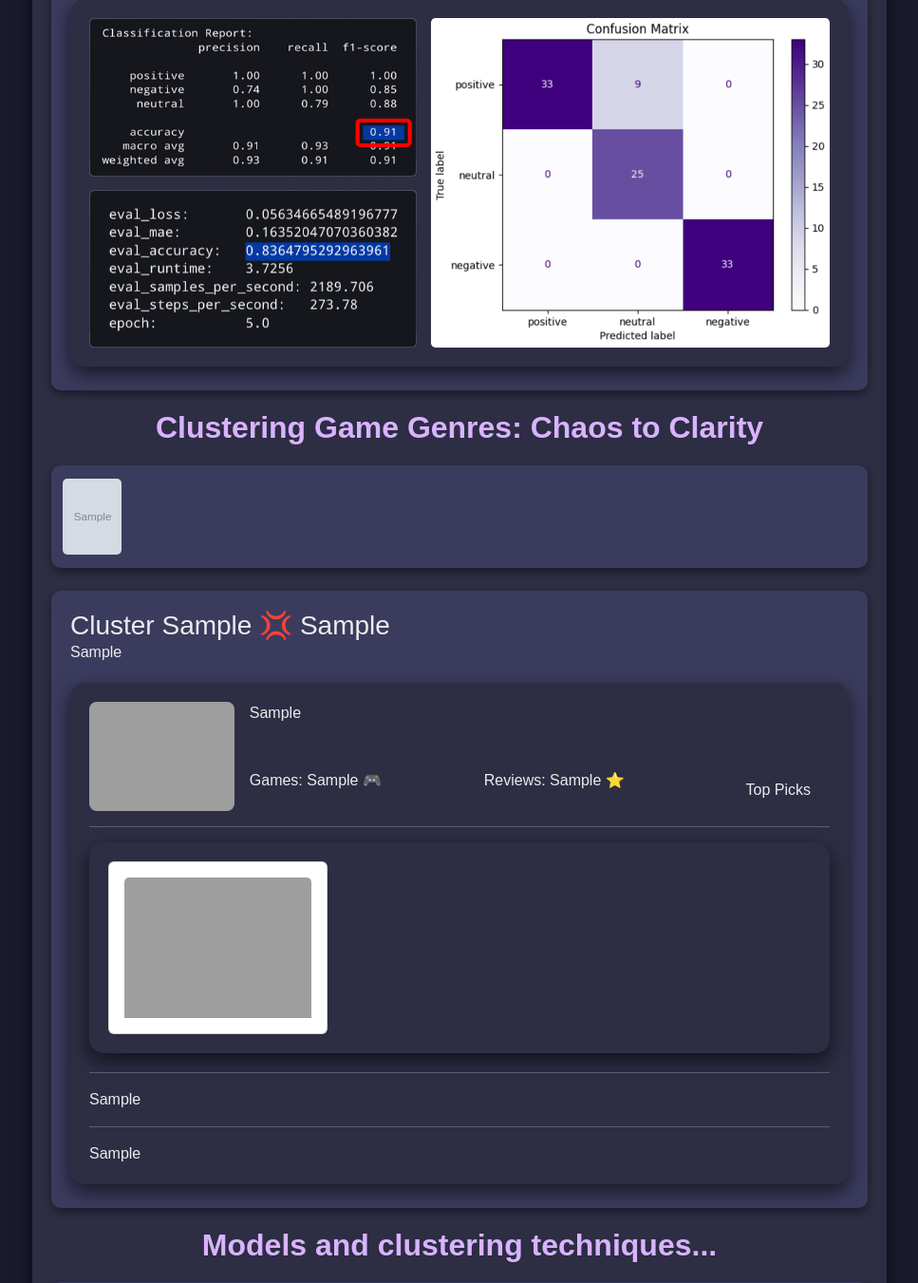
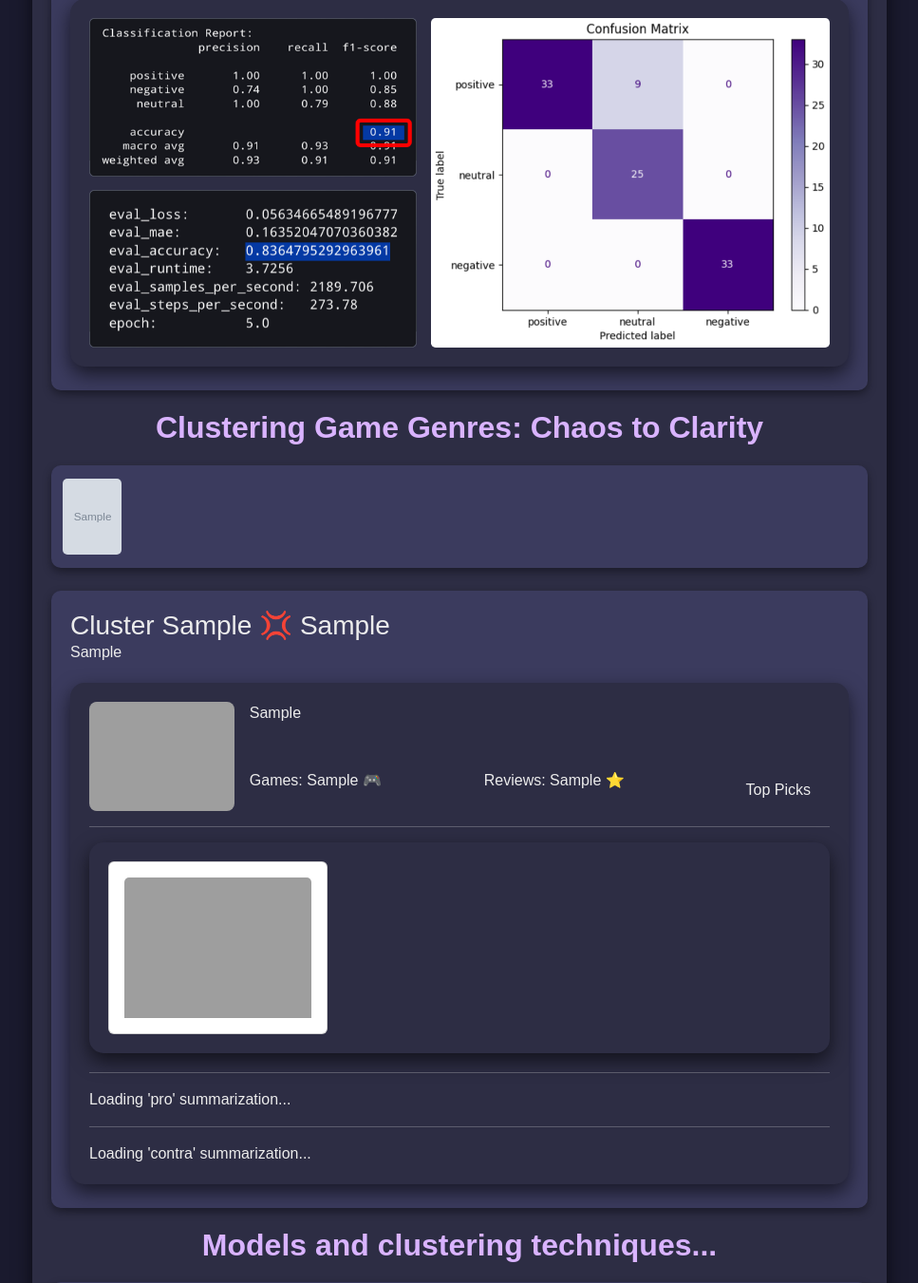
Before and after one commit to Senimtra/robo-reviews, a Django app: template core/templates/index.html in a window 1280 px wide, after a click on "Top Picks". Shown: the part 1522-2873 px from the top of the page at 95% size, without its empty margins (156-1123 px from the left). Run offline with Django 4.2, Linux system fonts and the light colour scheme; the template is opened without the code that fills it: most values are stand-ins (such as "Sample title", 1, 10 or a date in 2020); grey boxes marked "Sample" are stand-in pictures; grey boxes are pictures that could not be loaded.

Commit message:
add summarization api calls lazy loading

```diff
--- a/core/templates/index.html
+++ b/core/templates/index.html
@@ -8,6 +8,7 @@
     <title>RoboReviews</title>
     <link href="https://cdn.jsdelivr.net/npm/bootstrap@5.3.0-alpha1/dist/css/bootstrap.min.css" rel="stylesheet" />
     <link href="{% static 'styles/styles.css' %}" rel="stylesheet" />
+    <link rel="icon" href="{% static 'images/favicon.ico' %}" type="image/x-icon">
 </head>
 
 <script src="{% static 'js/scripts.js' %}"></script>
@@ -76,7 +77,8 @@
                         <div class="card-body">
                             <h5 class="card-title">Prediction Results</h5>
                             <p class="card-text review-results-form">
-                            <div id="attention-result" class="form-control review-results-text">{{ sentiment_placeholder|safe }}</div>
+                            <div id="attention-result" class="form-control review-results-text">
+                                {{ sentiment_placeholder|safe }}</div>
                             </p>
                         </div>
                     </div>
@@ -199,9 +201,9 @@
                         </div>
                     </div>
                     <hr class="w-100" />
-                    <div class="pro-text">{{ section.6.0|safe }}</div>
+                    <div class="pro-text" id="summ-pro-{{ section.2 }}">Loading 'pro' summarization...</div>
                     <hr class="w-100" />
-                    <div class="contra-text">{{ section.6.1|safe }}</div>
+                    <div class="contra-text" id="summ-contra-{{ section.2 }}">Loading 'contra' summarization...</div>
                 </div>
             </div>
             {% endfor %}
@@ -312,10 +314,10 @@
         <footer>&copy; 2024 Game Reviews Hub. All rights reserved.</footer>
     </div>
 
-    <body>
-        <!-- External Scripts -->
-        <script src="https://cdn.jsdelivr.net/npm/bootstrap@5.3.0-alpha1/dist/js/bootstrap.bundle.min.js"></script>
-    </body>
+
+    <!-- External Scripts -->
+    <script src="https://cdn.jsdelivr.net/npm/bootstrap@5.3.0-alpha1/dist/js/bootstrap.bundle.min.js"></script>
+
 </body>
 
 </html>
--- a/core/urls.py
+++ b/core/urls.py
@@ -9,4 +9,6 @@ urlpatterns = [
     path('review/', views.review, name = 'review'),
     # Sentiment classification
     path('predict/', views.predict, name = 'predict'),
+    # Sentiment classification
+    path('summarization/', views.summarization, name = 'summarization'),
     ]
--- a/static/js/scripts.js
+++ b/static/js/scripts.js
@@ -159,3 +159,26 @@ function collapseTopPicks() {
         });
     });
 }
+
+// Function to get top combat games summarization
+const getSummarization = (i) => {
+    // Send the POST request
+    fetch("/summarization/", {
+        method: "POST",
+        headers: {
+            "Content-Type": "application/json",
+            "X-CSRFToken": csrftoken,
+        },
+        body: JSON.stringify({ topic: i }),
+    })
+        .then((response) => response.json())
+        .then((result) => {
+            const topic = i + 1;
+            document.querySelector(`#summ-pro-${topic}`).innerHTML = result.summarization[0];
+            document.querySelector(`#summ-contra-${topic}`).innerHTML = result.summarization[1];
+        });
+};
+
+for (i = 0; i < 4; i++) {
+    getSummarization(i);
+}
```
Also changed, not shown: core/views.py (+28 -20 lines).
